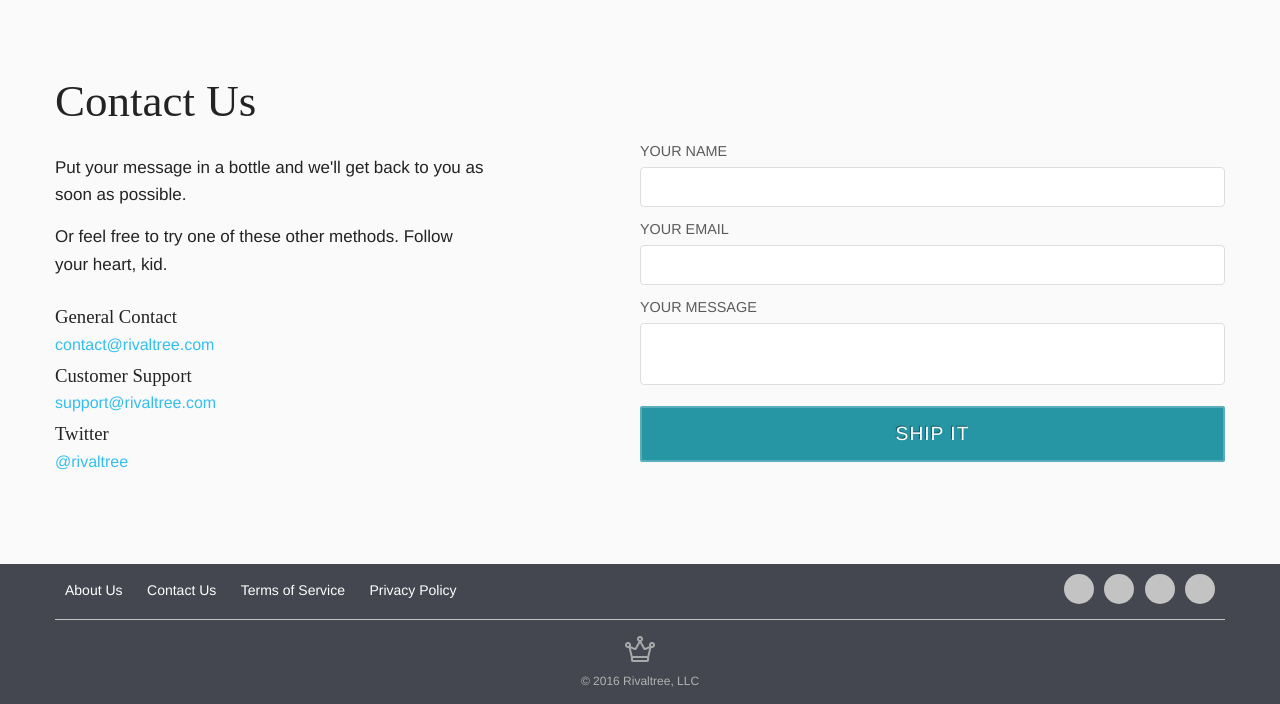
After one commit to mockenoff/rivaltree, a Django app: page /contact/ in a window 1280 px wide. The commit adds this page. Shown: the part 381-1085 px from the top of the page. Run offline with Django 3.2, Linux system fonts and the light colour scheme; parts of the project's set-up code (start-up, migrations or seed data) failed here and were passed over; some web fonts are replaced.

Commit message:
Layout the contact form

```diff
--- a/apps/account/urls.py
+++ b/apps/account/urls.py
@@ -5,6 +5,7 @@ from apps.account import views
 urlpatterns = [
 	url(r'^$', views.index, name='index'),
 	url(r'^about/$', views.about, name='about'),
+	url(r'^contact/$', views.contact, name='contact'),
 	url(r'^api/users/(?P<action>[^/]+)?', views.users, name='users'),
 	url(r'^dash/', views.dash, name='dash'),
 ]
--- a/apps/account/views.py
+++ b/apps/account/views.py
@@ -29,6 +29,12 @@ def about(request):
 	"""
 	return render(request, 'about.html')
 
+def contact(request):
+	""" Serve up the contact page
+
+	"""
+	return render(request, 'contact.html')
+
 @csrf_exempt
 def users(request, action=None):
 	""" Serve up the users API endpoint
--- a/templates/about.html
+++ b/templates/about.html
@@ -1,7 +1,7 @@
 {% extends "base.html" %}
 
 {% block title %}About Us - {% endblock %}
-{% block meta_description %}Learn more about the history of rivaltree{% endblock %}
+{% block meta_description %}Learn more about the history of Rivaltree{% endblock %}
 
 {% block container_class %}about{% endblock %}
 
--- a/templates/base.html
+++ b/templates/base.html
@@ -12,7 +12,7 @@
 	{% with uri=request.build_absolute_uri %}<link rel="canonical" href="{{ uri }}{% if uri|slice:"-1:" != "/" %}/{% endif %}" />{% endwith %}
 
 	<!-- Style stuff -->
-	<link rel="shortcut icon" href="{% static "favicon.ico" %}" />
+	<link rel="shortcut icon" href="{% static "favicon.ico" %}" type="image/x-icon" />
 	<link href="{% static "assets/vendor.css" %}" rel="stylesheet" type="text/css">
 	<link href="{% static "css/main.css" %}" rel="stylesheet" type="text/css">
 	{% block styles %}{% endblock %}
--- /dev/null
+++ b/templates/contact.html
@@ -0,0 +1,44 @@
+{% extends "base.html" %}
+
+{% block title %}Contact Us - {% endblock %}
+{% block meta_description %}Contact us over at Rivaltree{% endblock %}
+
+{% block container_class %}contact{% endblock %}
+
+{% block container %}
+<div class="splash phone"></div>
+
+<section class="cap-wrapper">
+	<h1>Contact Us</h1>
+
+	<div class="contact-side">
+		<p>Put your message in a bottle and we'll get back to you as soon as possible.</p>
+		<p>Or feel free to try one of these other methods. Follow your heart, kid.</p>
+
+		<ul>
+			<li>
+				<h3>General Contact</h3>
+				<a href="contact@rivaltree.com">contact@rivaltree.com</a>
+			</li>
+			<li>
+				<h3>Customer Support</h3>
+				<a href="support@rivaltree.com">support@rivaltree.com</a>
+			</li>
+			<li>
+				<h3>Twitter</h3>
+				<a href="https://twitter.com/rivaltree">@rivaltree</a>
+			</li>
+		</ul>
+	</div>
+
+	<form class="contact-form">
+		<label for="form-name">Your name</label>
+		<input type="text" id="form-name" name="name" />
+		<label for="form-email">Your email</label>
+		<input type="email" id="form-email" name="email" />
+		<label for="form-message">Your message</label>
+		<textarea id="form-message" name="message"></textarea>
+		<input type="submit" value="Ship it" class="btn btn-action" />
+	</form>
+</section>
+{% endblock %}
--- a/tourf/public/css/main.css
+++ b/tourf/public/css/main.css
@@ -2,7 +2,7 @@
 	RESET
 */
 html, body, img, form, input, header, nav, div,
-ol, ul, li, h1, h2, h3, h4, span, p, a,
+ol, ul, li, h1, h2, h3, h4, span, p, a, textarea,
 table, thead, tbody, tr, th, td, figure, figcaption {
 	border: 0;
 	padding: 0;
@@ -173,11 +173,34 @@ nav li {
 	FORMS
 */
 label {
-	color: #2696A5;
+	color: #5A5A5A;
 	display: block;
 	font-size: 0.9em;
 	text-transform: uppercase;
 }
+textarea {
+	width: 14em;
+	padding: 8px;
+	font-size: 1.2em;
+	border-radius: 4px;
+	font-weight: lighter;
+	border: 1px solid #DDD;
+	box-sizing: border-box;
+	font-family: 'Source Sans Pro', Helvetica, Arial, sans-serif;
+	-webkit-appearance: none;
+	-moz-appearance: none;
+	resize: none;
+}
+	textarea:focus,
+	textarea:focus,
+	textarea:focus {
+		border-color: #AAA;
+	}
+	textarea[disabled],
+	textarea[disabled],
+	textarea[disabled] {
+		background: #EFEFEF;
+	}
 input {
 	width: 14em;
 	box-sizing: border-box;
@@ -186,8 +209,8 @@ input {
 	input[type="text"],
 	input[type="email"],
 	input[type="password"] {
+		padding: 8px;
 		font-size: 1.2em;
-		padding: 6px 12px;
 		border-radius: 4px;
 		font-weight: lighter;
 		border: 1px solid #DDD;
@@ -366,7 +389,8 @@ input[type="checkbox"].fancy {
 		background: #C3C3C3;
 		border-radius: 15px;
 	}
-		#footer .social:hover, #footer .social:focus {
+		#footer .social:hover,
+		#footer .social:focus {
 			background: #E4E4E4;
 		}
 	#footer .fa {
@@ -422,9 +446,17 @@ input[type="checkbox"].fancy {
 	background-position: center center;
 	text-shadow: 2px 2px 4px rgba(0, 0, 0, 0.8);
 }
-	.splash .cap-wrapper {
+	.splash > h1,
+	.splash > .cap-wrapper {
 		z-index: 1;
 		position: relative;
+	}
+	.splash > h1 {
+		top: 50%;
+		color: #FAFAFA;
+		font-size: 3em;
+		text-align: center;
+		transform: translateY(-50%);
 	}
 	.splash img {
 		float: left;
@@ -492,6 +524,9 @@ input[type="checkbox"].fancy {
 	.splash.meeting {
 		background-image: url(/static/images/hero/meeting.jpg);
 	}
+	.splash.phone {
+		background-image: url(/static/images/hero/phone.jpg);
+	}
 
 .features li {
 	width: 49%;
@@ -517,24 +552,28 @@ input[type="checkbox"].fancy {
 }
 
 /*
-	ABOUT
+	CONTENT
 */
-.about .splash {
-	height: 300px;
-}
-.about section {
+section.cap-wrapper {
 	overflow: hidden;
 	vertical-align: top;
 	margin: 80px auto 90px auto;
 }
-	.about section > p,
-	.about section > h1 {
+	section.cap-wrapper > p,
+	section.cap-wrapper > h1 {
 		width: 60%;
 	}
-	.about h1 {
+	section.cap-wrapper > h1 {
 		font-size: 45px;
 		margin: 0 0 15px 0;
 	}
+
+/*
+	ABOUT
+*/
+.about .splash {
+	max-height: 300px;
+}
 .about-body {
 	width: 50%;
 	vertical-align: top;
@@ -557,3 +596,40 @@ input[type="checkbox"].fancy {
 .about li {
 	margin: 10px 0 0 0;
 }
+
+/*
+	CONTACT
+*/
+.contact .splash {
+	max-height: 300px;
+}
+.contact-form {
+	width: 50%;
+	float: right;
+}
+	.contact-form input,
+	.contact-form textarea {
+		width: 100%;
+		margin: 4px 0 10px 0;
+	}
+.contact-side {
+	width: 37%;
+	vertical-align: top;
+	display: inline-block;
+}
+	.contact-side ul {
+		margin-top: 20px;
+	}
+	.contact-side h3 {
+		padding: 10px 0 6px 0;
+	}
+
+/*
+	MEDIA QUERIES
+*/
+@media (max-width: 768px) {
+	.about .splash,
+	.contact .splash {
+		max-height: 200px;
+	}
+}
```
Also changed, not shown: tourf/public/favicon.ico (added), 1 other file.
